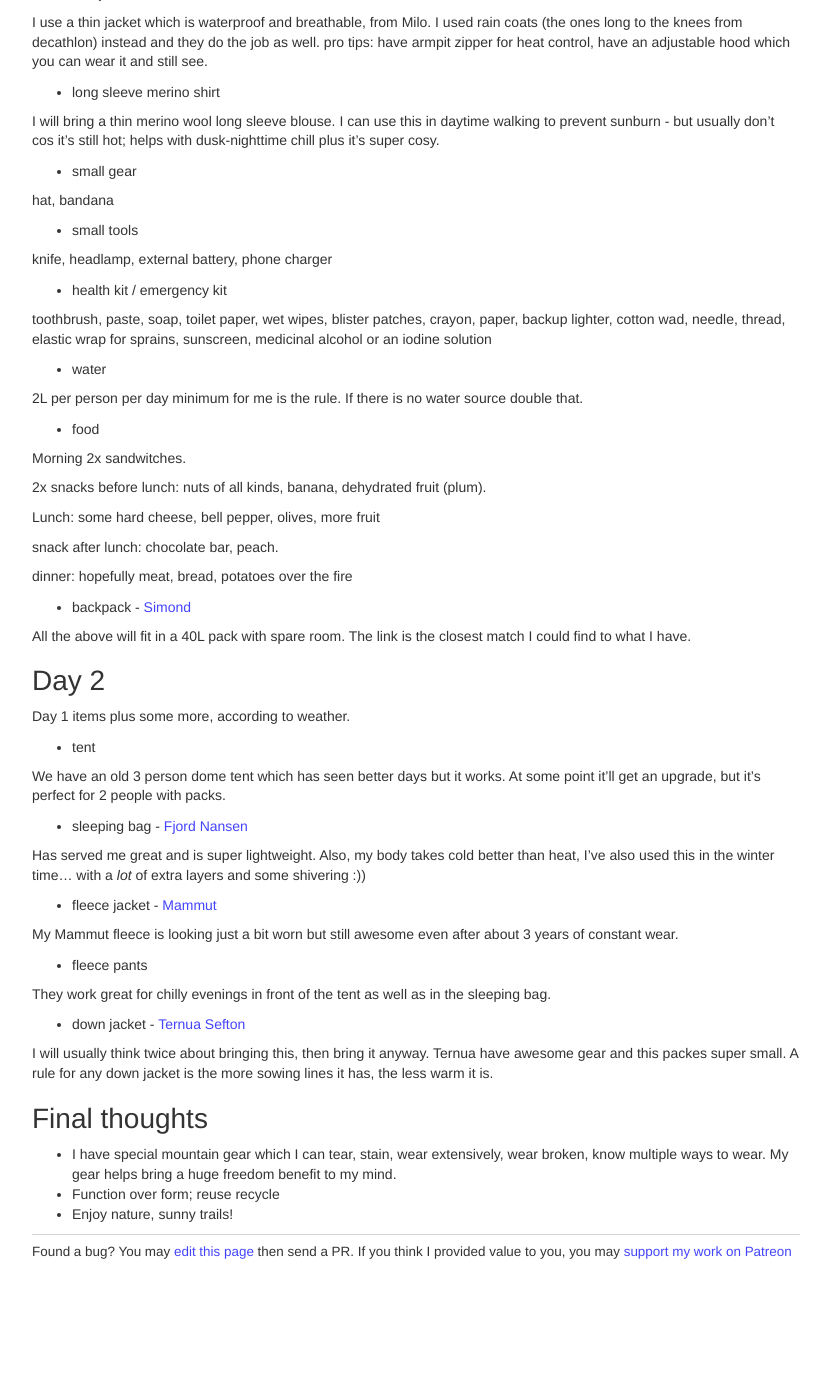
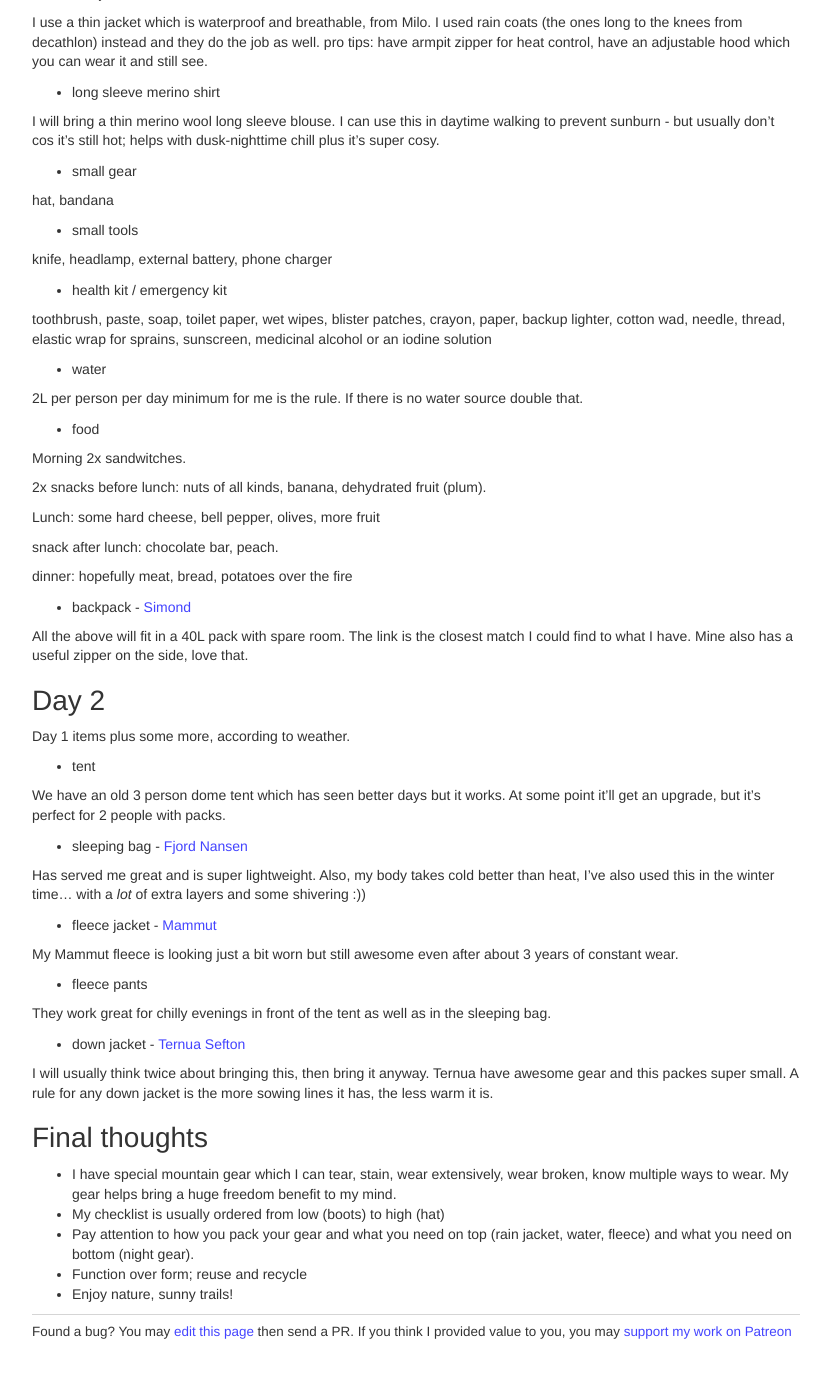
Before and after one commit to anrei0000/anrei0000.github.io, a Jekyll site: the page built from _posts/2019-08-07-what-basic-equipment-looks-like.md, in a window 1280 px wide and 1400 px high, scrolled down 733 px. Shown: the top 1378 px of the window, without its empty margins (224-1055 px from the left). Built offline with Jekyll 4.4.1, drawn with Linux system fonts in a browser that asks for light colours; nearby versions of some CDN libraries; a style sheet for code colours, icons or effects is not loaded; before the commit the page ends 2053 px from its top, so only the background shows below that.

Commit message:
- new post

```diff
--- a/_posts/2019-08-07-what-basic-equipment-looks-like.md
+++ b/_posts/2019-08-07-what-basic-equipment-looks-like.md
@@ -71,7 +71,7 @@ dinner: hopefully meat, bread, potatoes over the fire
 
 * backpack - [Simond](https://www.simond.com/jorasses-backpack-40-l-id_8241621)
 
-All the above will fit in a 40L pack with spare room. The link is the closest match I could find to what I have.
+All the above will fit in a 40L pack with spare room. The link is the closest match I could find to what I have. Mine also has a useful zipper on the side, love that.
 
 
 # Day 2
@@ -99,5 +99,7 @@ I will usually think twice about bringing this, then bring it anyway. Ternua hav
 
 # Final thoughts
 * I have special mountain gear which I can tear, stain, wear extensively, wear broken, know multiple ways to wear. My gear helps bring a huge freedom benefit to my mind.
-* Function over form; reuse recycle
+* My checklist is usually ordered from low (boots) to high (hat)
+* Pay attention to how you pack your gear and what you need on top (rain jacket, water, fleece) and what you need on bottom (night gear).
+* Function over form; reuse and recycle
 * Enjoy nature, sunny trails!
```
